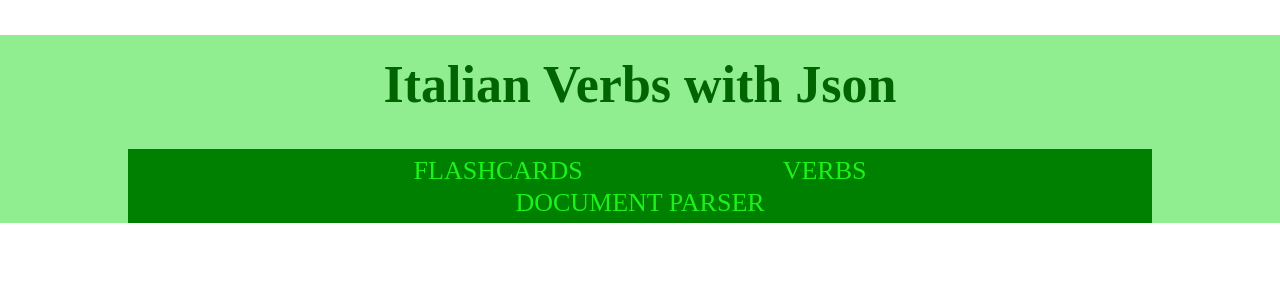
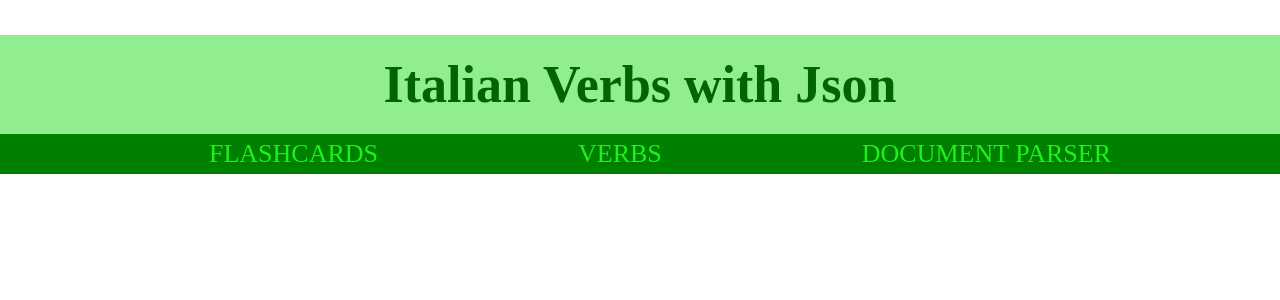
Before and after one commit to JsonE97/duolingo-italian, a React (Create React App) app: page / in a window 1280 px wide. Shown: the top 300 px of the page. Built offline with nearby package versions, Linux system fonts and the light colour scheme.

Commit message:
updated css

```diff
--- a/src/App.scss
+++ b/src/App.scss
@@ -13,39 +13,9 @@
   font-size: calc(10px + 2vmin);
   background-color: lightgreen;
 
-  h1 {
-    color: darkgreen;
-    padding-top: 20px;
-  }
-}
-
-header {
-  background-color: lightgreen;
-}
-
-.App-link {
-  color: #09d3ac;
-}
-
-.App-current-page {
-  justify-content: center;
-  font-size: calc(10px + 2vmin);
-  background-color: lightgreen;
-
-  h2 {
-    color: green;
-  }
-}
-
-.App-verb-search label {
-  display: inline-block;
-  text-align: right;
-}
-
-// navbar styles to be move
   .container {
     background-color: green;
-  width: 80%;
+    width: 100%;
     margin: 0 auto;
 
     nav {
@@ -57,29 +27,28 @@ header {
         width: 100%;
         margin-bottom: 5px;
         margin-top: 5px;
-      padding-bottom: 0px;
-    }
-  }
-}
-
-nav ul {
-  margin: 0;
-  padding: 0;
-  padding-bottom: 20px;
         text-align: center;
         list-style: none;
       }
 
-nav li {
+      li {
         display: inline-block;
         margin: 0 100px;
-  padding-top: 2px;
       }
 
       .nav-link {
         color: rgb(28, 241, 28);
         text-decoration: none;
         text-transform: uppercase;
+      }
+    }
+  }
+
+  h1 {
+    color: darkgreen;
+    padding-top: 20px;
+    margin-bottom: 20px;
+  }
 }
 
 header::after {
--- a/src/VerbsPage.jsx
+++ b/src/VerbsPage.jsx
@@ -1,6 +1,7 @@
 import React, { useState, useEffect } from 'react';
 
 import { VerbList } from './VerbList.jsx';
+import "./VerbsPage.scss";
 
 export const VerbsPage = ({verbData}) => {
     const [inputVerb, setInputVerb] = useState("");
--- /dev/null
+++ b/src/VerbsPage.scss
@@ -0,0 +1,26 @@
+.App-current-page {
+    justify-content: center;
+    font-size: calc(10px + 2vmin);
+    background-color: lightgreen;
+
+    h2 {
+        color: green;
+    }
+
+    .App-verb-search {
+        display: flex;
+        justify-content: center;
+        align-items: center;
+        padding-bottom: 10px;
+
+        input {
+            height: 18px;
+            margin-left: 10px;
+        }
+    }
+}
+
+label {
+    display: inline-block;
+    text-align: right;
+}
```
Lines whose indentation alone changed are shown as unchanged.
